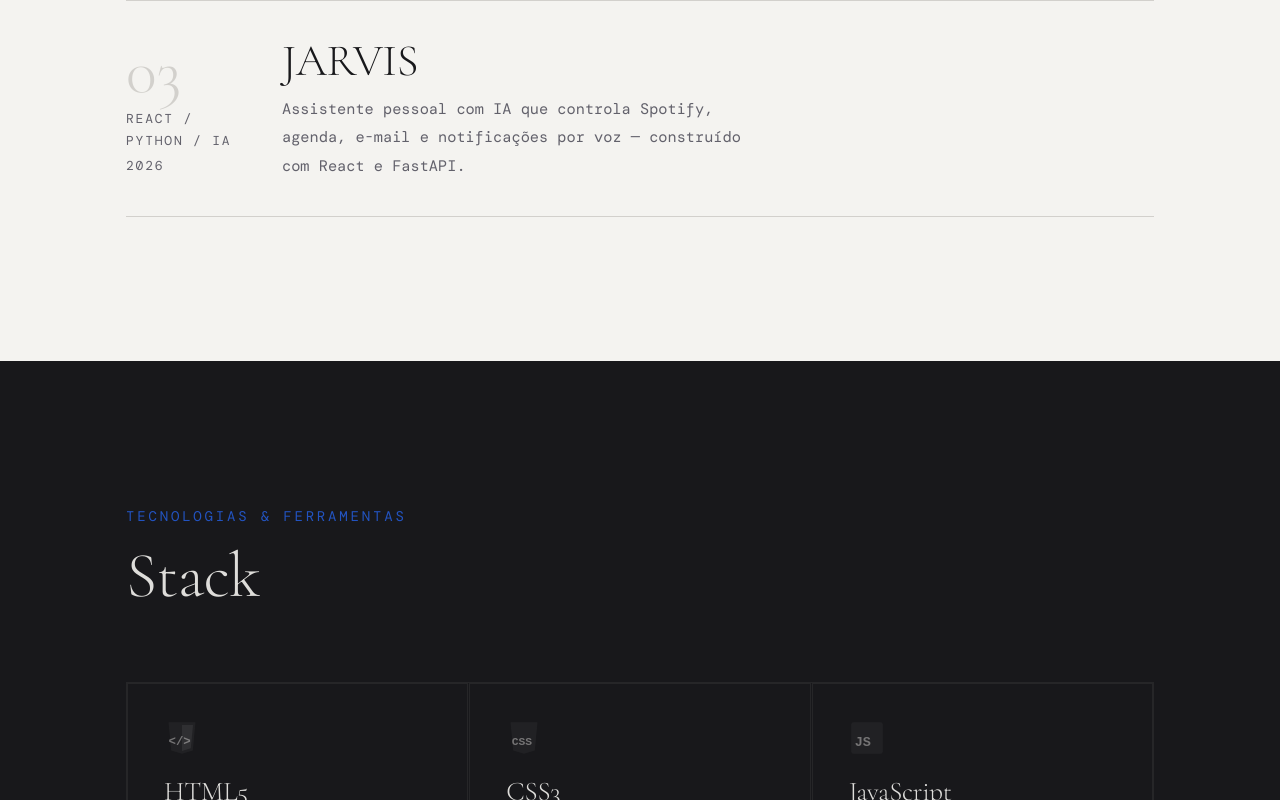
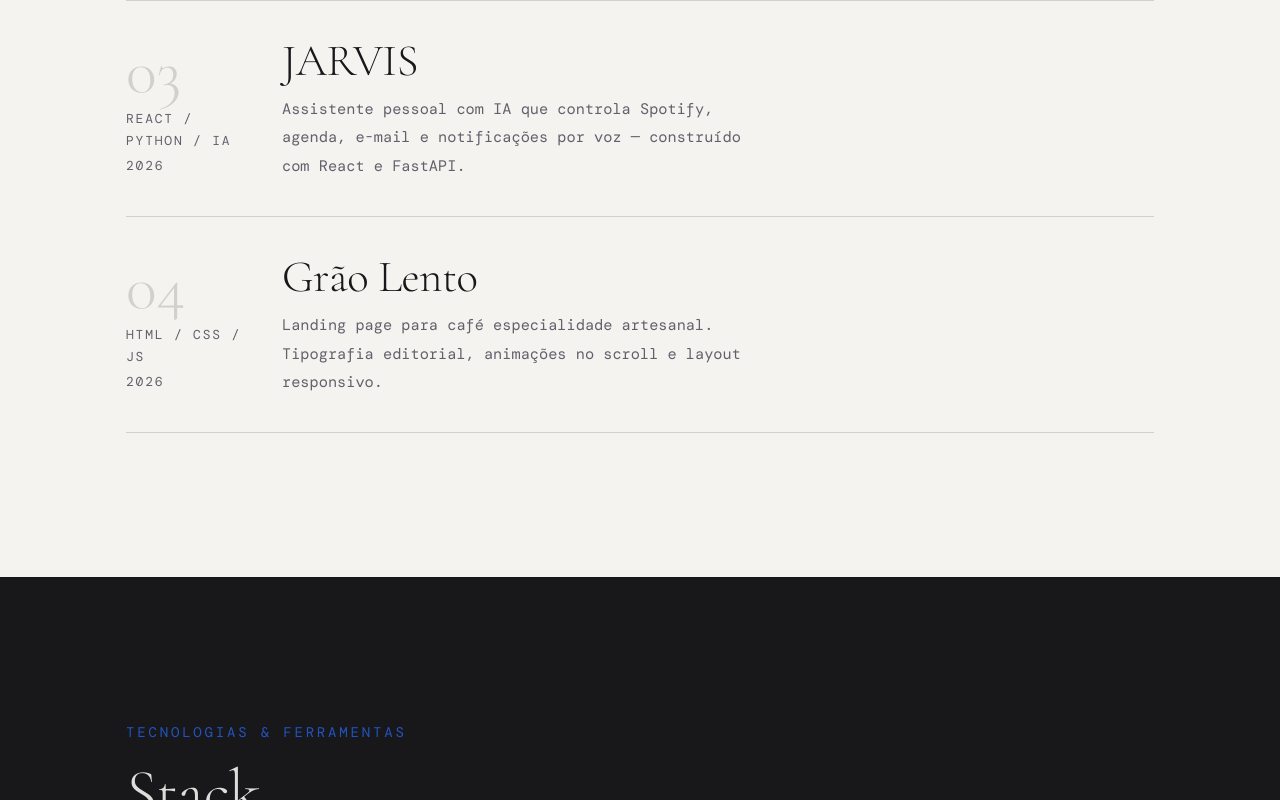
Before and after one commit to joaoamorinz0/Portfolio-Joao, a plain HTML site: page index.html in a window 1280 px wide. Shown: the part 1553-2353 px from the top of the page. Drawn offline with nearby package versions, Linux system fonts and the light colour scheme; a web font is replaced by a local one.

Commit message:
Adiciona novo projeto "Grão Lento" à lista de projetos

```diff
--- a/index.html
+++ b/index.html
@@ -155,6 +155,28 @@
             <span class="proj__cta" aria-hidden="true">Ver projeto →</span>
           </a>
         </li>
+        <!-- ── Projeto 4 ── -->
+<li class="proj reveal">
+  <a href="https://joaoamorinz0.github.io/Grao-Lento/" class="proj__link" aria-label="Ver projeto Grão Lento">
+    <div class="proj__meta">
+      <span class="proj__index" aria-hidden="true">04</span>
+      <div class="proj__tags">
+        <span>HTML / CSS / JS</span>
+        <span>2026</span>
+      </div>
+    </div>
+    <div class="proj__body">
+      <h3 class="proj__title">Grão Lento</h3>
+      <p class="proj__desc">
+        Landing page para café especialidade artesanal. Tipografia editorial, animações no scroll e layout responsivo.
+      </p>
+    </div>
+    <span class="proj__cta" aria-hidden="true">Ver projeto →</span>
+  </a>
+</li>
+
+
+
 
 
       </ul>
```
